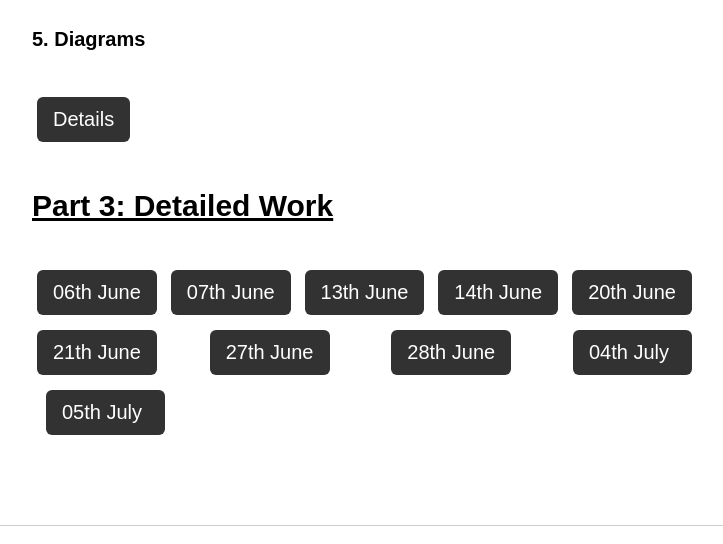
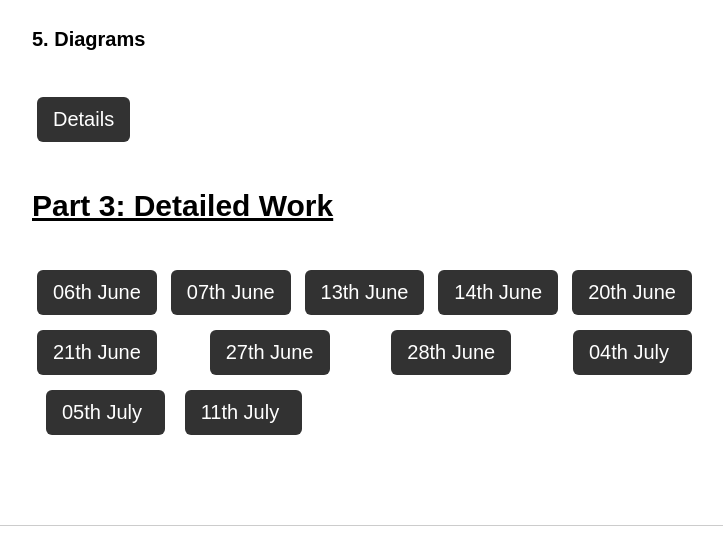
Before and after one commit to huuduy8203/pbl3_documentation, a plain HTML site: page index.html in a window 1280 px wide. Shown: the part 2476-3020 px from the top of the page, without its empty margins (278-1001 px from the left). Drawn offline with Linux system fonts and the light colour scheme.

Commit message:
Update index.html

```diff
--- a/index.html
+++ b/index.html
@@ -88,6 +88,7 @@
             <button onclick="window.location.href='./0628.html'" class="btn btn_ml14 js-week">28th June</button>
             <button onclick="window.location.href='./0704.html'" class="btn btn_ml14 btn_pr23 js-week">04th July</button>
             <button onclick="window.location.href='./0705.html'" class="btn btn_ml14 btn_pr23 js-week">05th July</button>
+            <button onclick="window.location.href='./0711.html'" class="btn btn_ml14 btn_pr23 js-week">11th July</button>
         </div>
     </div>
 
```
